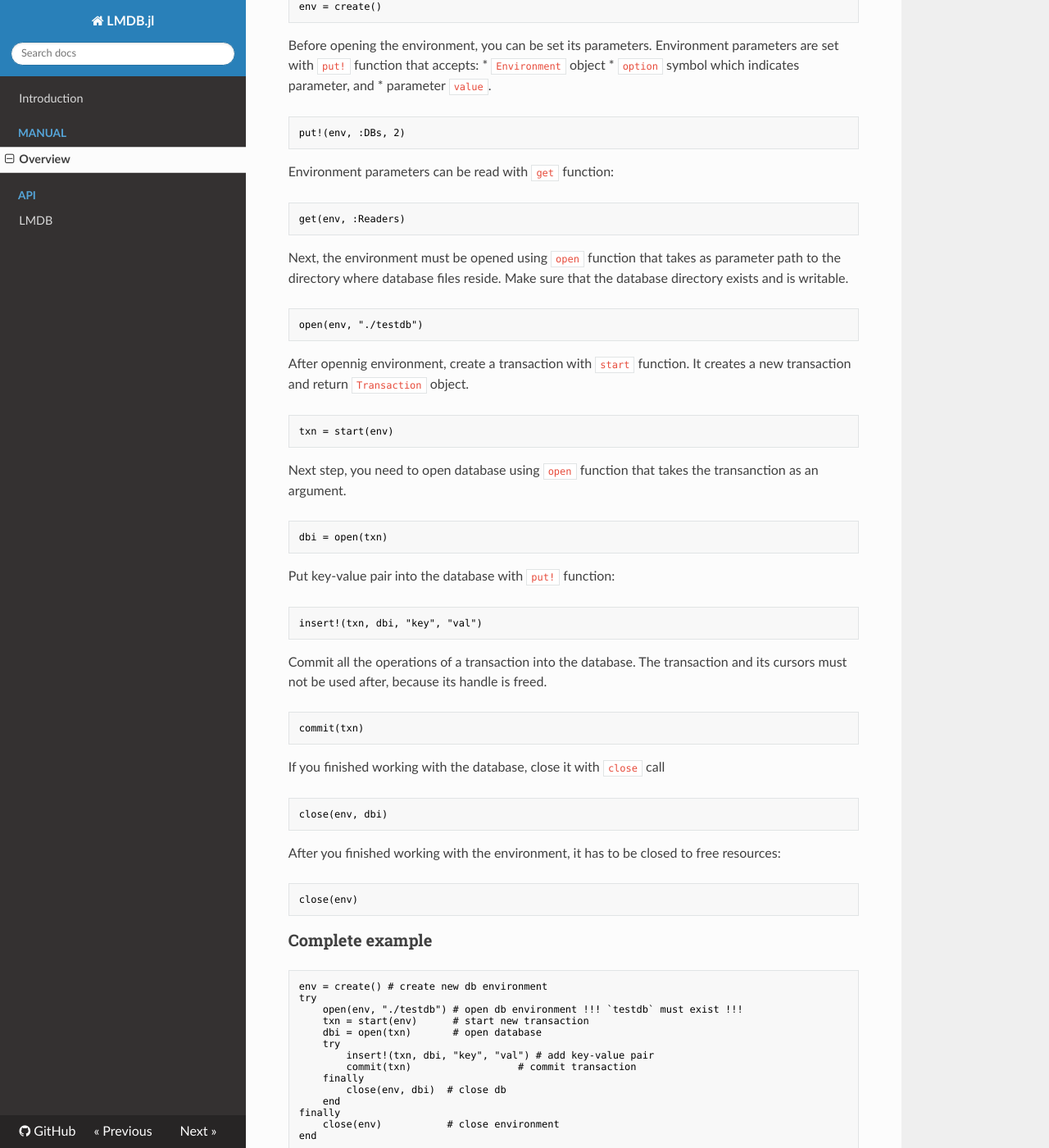
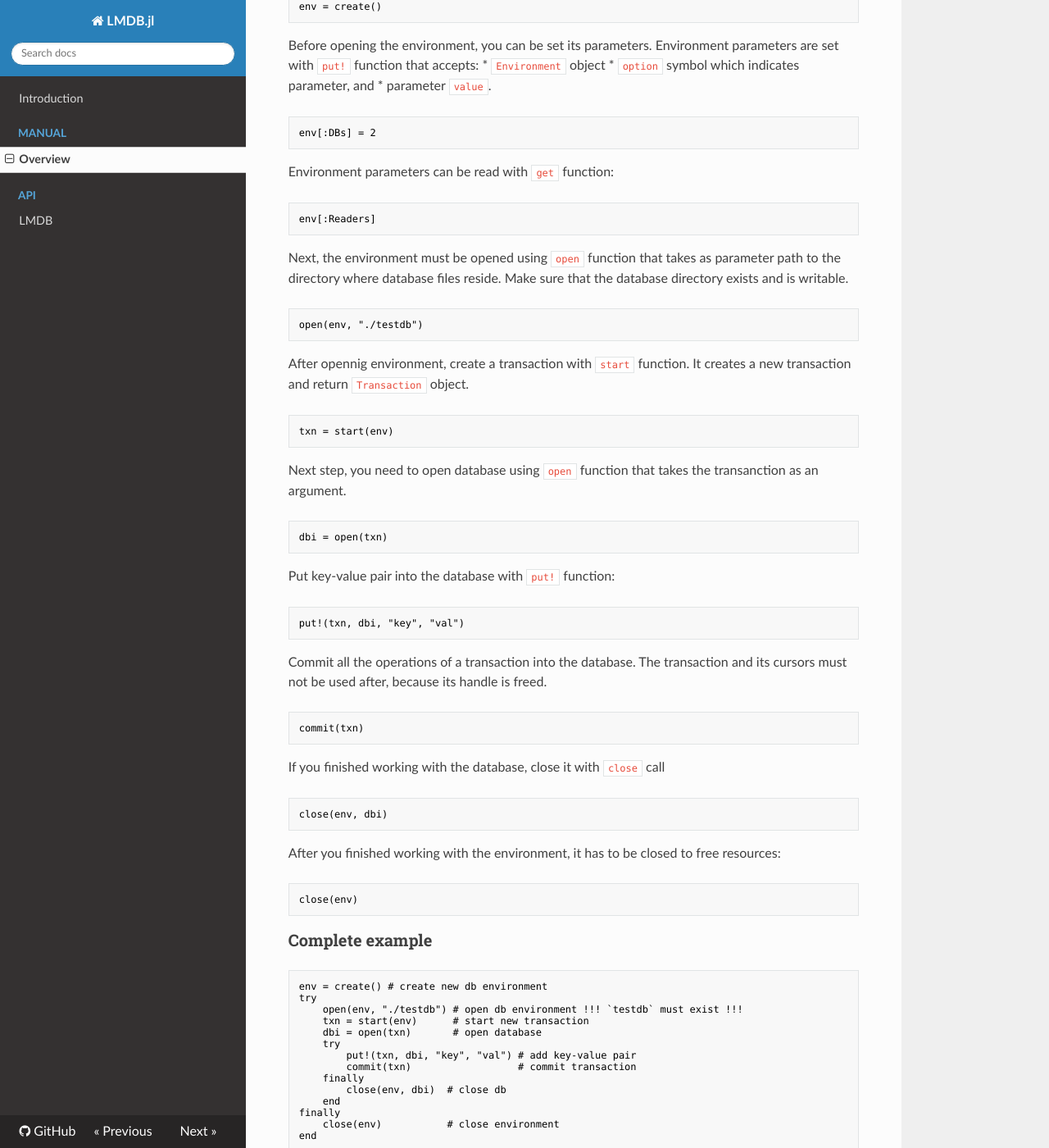
Before and after one commit to wildart/LMDB.jl, an MkDocs documentation site: the page built from docs/manual.md, in a window 1280 px wide and 1400 px high, scrolled down 234 px. Shown: the whole window at 82% size. Built offline with MkDocs 1.6.1, drawn with Linux system fonts in a browser that asks for light colours; nearby versions of some CDN libraries; old or Windows-style settings are respelled for this version of MkDocs.

Commit message:
complete package overhaul [#6], targets 0.4
Signed-off-by: wildart <wildart@gmail.com>

````diff
--- a/docs/manual.md
+++ b/docs/manual.md
@@ -11,12 +11,12 @@ Environment parameters are set with `put!` function that accepts:
 * parameter `value`.
 
 ```julia
-put!(env, :DBs, 2)
+env[:DBs] = 2
 ```
 
 Environment parameters can be read with `get` function:
 ```julia
-get(env, :Readers)
+env[:Readers]
 ```
 
 Next, the environment must be opened using `open` function that takes as parameter path to the directory where database files reside. Make sure that the database directory exists and is writable.
@@ -36,7 +36,7 @@ dbi = open(txn)
 
 Put key-value pair into the database with `put!` function:
 ```julia
-insert!(txn, dbi, "key", "val")
+put!(txn, dbi, "key", "val")
 ```
 
 Commit all the operations of a transaction into the database. The transaction and its cursors must not be used after, because its handle is freed.
@@ -63,7 +63,7 @@ try
     txn = start(env)      # start new transaction
     dbi = open(txn)       # open database
     try
-        insert!(txn, dbi, "key", "val") # add key-value pair
+        put!(txn, dbi, "key", "val") # add key-value pair
         commit(txn)                  # commit transaction
     finally
         close(env, dbi)  # close db
````
Also changed, not shown: .travis.yml (+9 -18 lines), README.md (+1 -1 lines), 11 other files.
